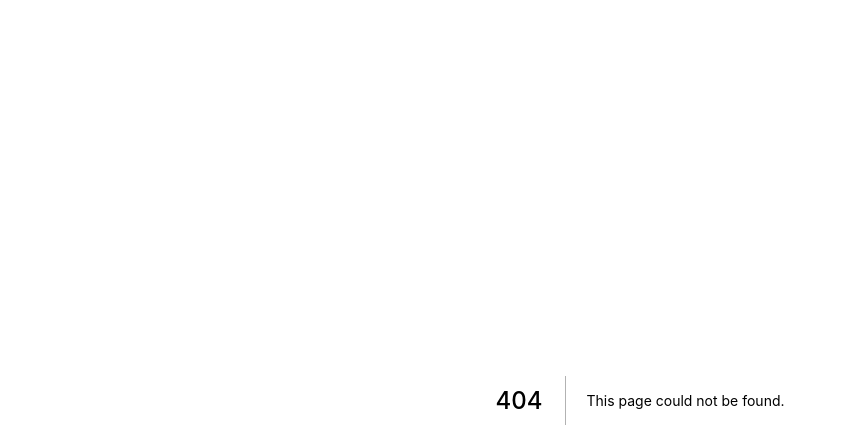
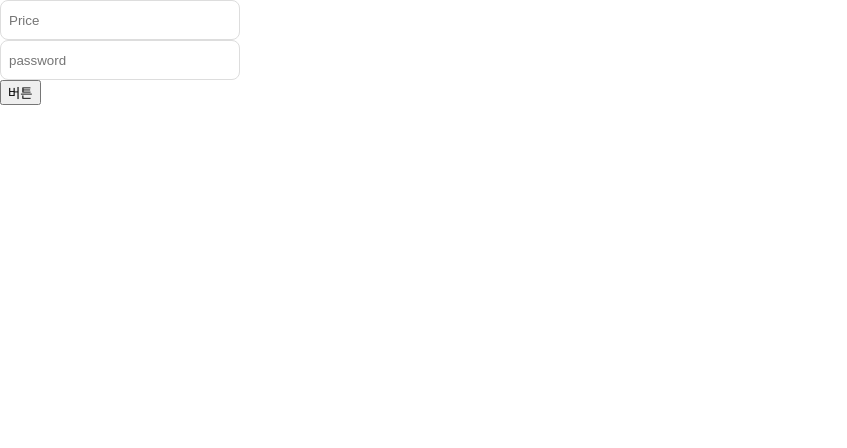
Before and after one commit to with-key/components, a Next.js app: page /field in a window 1280 px wide. Before the commit this address had no page. Shown: the top 448 px of the page, without its empty margins (0-847 px from the left). Built offline with nearby package versions, Linux system fonts and the light colour scheme.

Commit message:
formatable input

```diff
--- /dev/null
+++ b/src/features/form/components/Field.tsx
@@ -0,0 +1,53 @@
+import React from "react";
+import styled from "styled-components";
+import { clearPrice } from "../lib";
+
+export type TextFieldValue = { raw: string; formatted: string };
+
+type TextFieldCore = {
+  value: string;
+  _onChange: (value: { raw: string; formatted: string }) => void;
+  format?: (value: string) => string;
+};
+
+type TextField = {
+  type: "text";
+} & TextFieldCore;
+
+type PwField = {
+  type: "password";
+} & TextFieldCore;
+
+type Props =
+  | {
+      placeholder?: string;
+    } & (TextField | PwField);
+
+const Field = ({ value, type, _onChange, placeholder, format }: Props) => {
+  return (
+    <StInput
+      placeholder={placeholder}
+      type={type}
+      value={value}
+      onChange={(e) => {
+        const { value } = e.target;
+
+        if (format) {
+          _onChange({ raw: clearPrice(value), formatted: format(value) });
+        } else {
+          _onChange({ raw: clearPrice(value), formatted: value });
+        }
+      }}
+    />
+  );
+};
+
+export default Field;
+
+const StInput = styled.input`
+  width: 240px;
+  height: 40px;
+  border: 0.05em solid #ddd;
+  padding: 8px;
+  border-radius: 8px;
+`;
--- /dev/null
+++ b/src/features/form/lib/index.ts
@@ -0,0 +1,15 @@
+export const price = (rawPrice: string) => {
+  if (rawPrice === "") {
+    return rawPrice;
+  }
+
+  const onlnNumber = Number(
+    rawPrice.replaceAll(",", "").replace(/[^0-9]/g, "")
+  );
+
+  return onlnNumber.toLocaleString("en");
+};
+
+export const clearPrice = (formatted: string) => {
+  return formatted.replaceAll(",", "");
+};
--- /dev/null
+++ b/src/pages/field/index.tsx
@@ -0,0 +1,52 @@
+import React, { useState } from "react";
+import Field, { TextFieldValue } from "../../features/form/components/Field";
+import { price } from "../../features/form/lib";
+
+const FieldPage = () => {
+  const [value, setValue] = useState<TextFieldValue>({
+    raw: "",
+    formatted: "",
+  });
+
+  const [pwd, setPwd] = useState<TextFieldValue>({
+    raw: "",
+    formatted: "",
+  });
+
+  return (
+    <>
+      <div>
+        <Field
+          type="text"
+          placeholder="Price"
+          value={value.formatted}
+          format={price}
+          _onChange={(value) => {
+            setValue(value);
+          }}
+        />
+      </div>
+      <div>
+        <Field
+          type="password"
+          placeholder="password"
+          value={pwd.raw}
+          _onChange={(value) => {
+            setPwd(value);
+          }}
+        />
+      </div>
+
+      <button
+        onClick={() => {
+          console.log(value);
+          console.log(pwd);
+        }}
+      >
+        버튼
+      </button>
+    </>
+  );
+};
+
+export default FieldPage;
--- a/src/pages/select/index.tsx
+++ b/src/pages/select/index.tsx
@@ -1,5 +1,5 @@
 import React, { useState } from "react";
-import Select, { SelectOptions } from "../../components/Select";
+import Select, { SelectOptions } from "../../features/select/components/Select";
 import styled from "styled-components";
 
 const options = [
```
Also changed, not shown: src/features/form/components/index.tsx (added, +7 -0 lines), src/features/form/hooks/useForm.ts (added, +7 -0 lines), src/features/ui/button/Button.tsx (added, +7 -0 lines), src/features/select/components/Select.tsx (renamed from src/components/Select.tsx).
